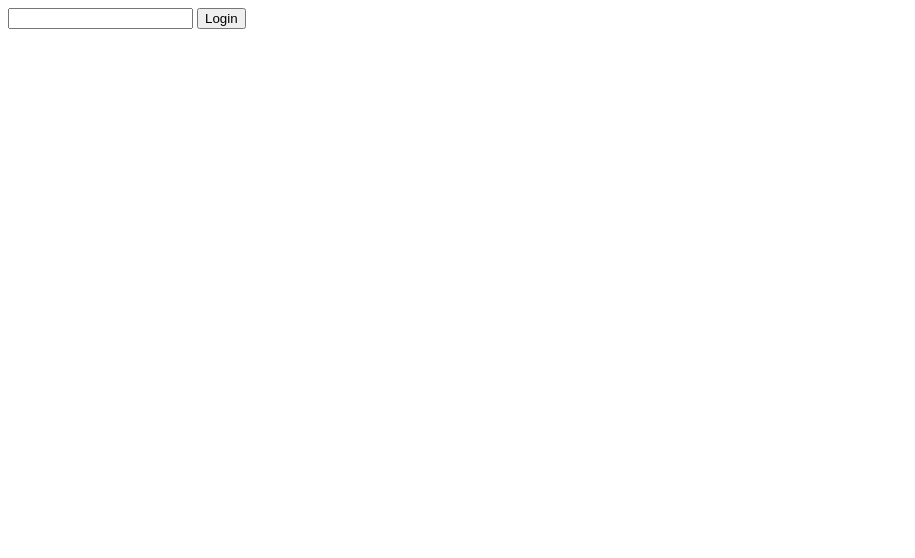
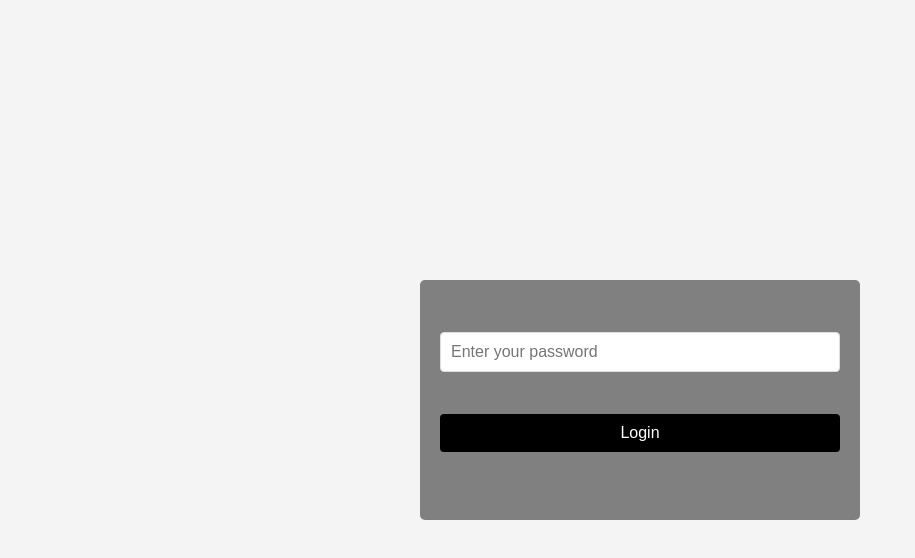
Before and after one commit to NambiLucia/File-server, a website: page public/login.html in a window 1280 px wide. Shown: the whole page, without its empty margins (0-915 px from the left). Drawn offline with Linux system fonts and the light colour scheme.

Commit message:
add styling

```diff
--- a/public/login.html
+++ b/public/login.html
@@ -4,18 +4,63 @@
     <meta charset="UTF-8">
     <meta name="viewport" content="width=device-width, initial-scale=1.0">
     <title>Login</title>
+    <style>
+        body {
+            font-family: Arial, sans-serif;
+            background-color: #f4f4f4;
+            display: flex;
+            justify-content: center;
+            align-items: center;
+            height: 100vh;
+            margin: 0;
+        }
+
+        .container {
+            background-color:grey;
+            padding: 20px;
+            border-radius: 5px;
+            max-width: 400px;
+            width: 100%;
+            height: 200px;
+        }
+
+        form {
+            display: flex;
+            flex-direction: column;
+        }
+
+        input{
+            padding: 10px;
+            margin-bottom: 10px;
+            border: 1px solid #ddd;
+            border-radius: 4px;
+            font-size: 16px;
+            margin-top: 2em;
+        }
+
+        button {
+            padding: 10px;
+            background-color: black;
+            color: white;
+            border: none;
+            border-radius: 4px;
+            font-size: 16px;
+            cursor: pointer;
+            margin-top: 2em;
+        }
+
+        button:hover {
+            background-color:#2f2e2e;
+            color: white;
+        }
+    </style>
 </head>
 <body>
-  <div>
+  <div class="container">
     <form action="/login" method="POST">
-        <input type="password" id="password" name="password" required>
+        <input type="password" id="password" name="password" placeholder="Enter your password" required>
         <button type="submit">Login</button>
-
     </form>
-
-
-
-
   </div>
 </body>
 </html>
```
Also changed, not shown: public/node-course.html (+22 -8 lines).
